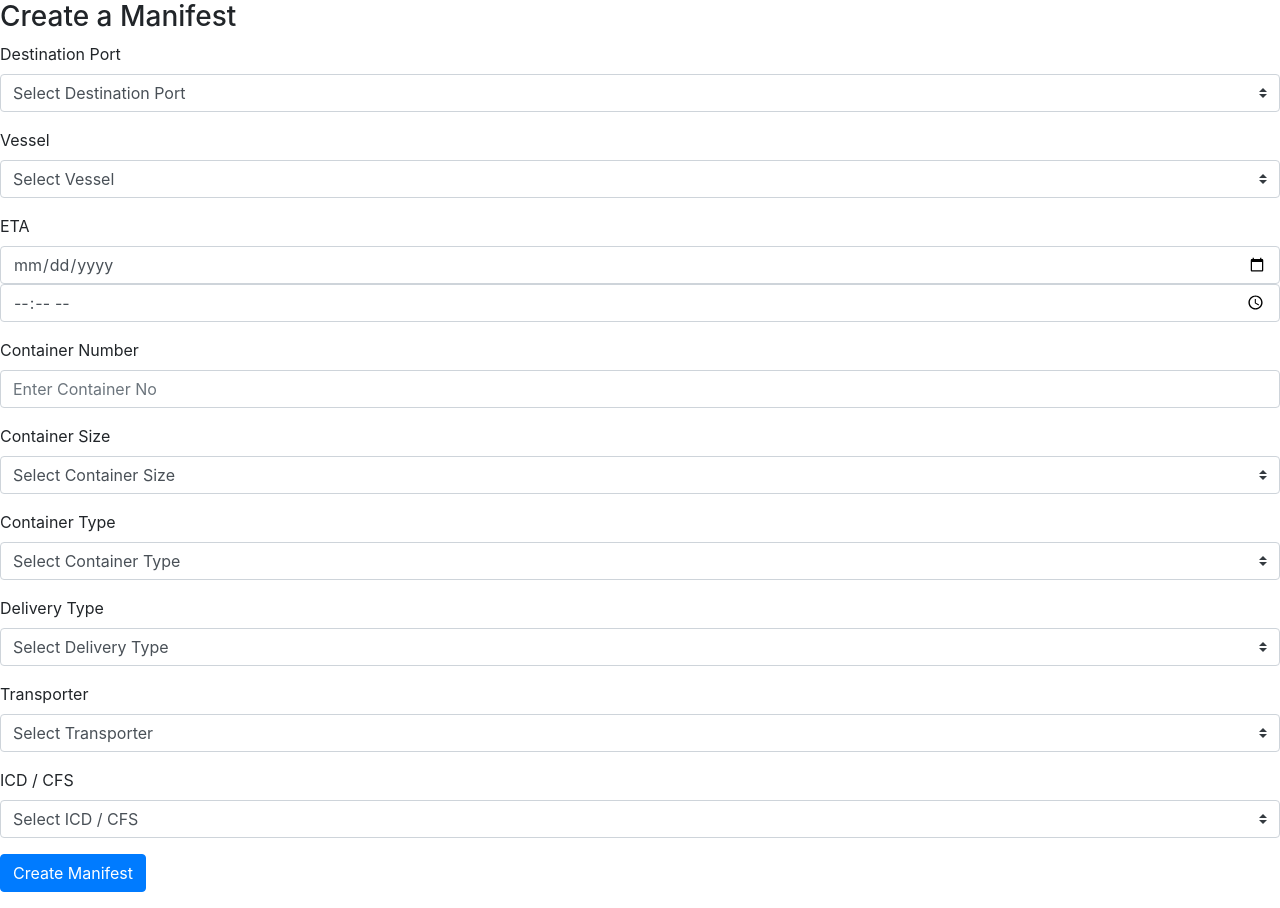
After one commit to sharmad-nachnolkar/movehack-freight, a Django app: page /liner-create-manifest/ in a window 1280 px wide. The commit adds this page. Run offline with Django 3.2, Linux system fonts and the light colour scheme; some libraries are stand-ins or nearby versions.

Commit message:
working on saving liner manifest to flat file and displaying list

```diff
--- /dev/null
+++ b/efr8/constants.py
@@ -0,0 +1,47 @@
+ports_list = [
+    {'id': 1, 'name': 'Jamshedpur'},
+    {'id': 2, 'name': 'Delhi'},
+    {'id': 3, 'name': 'Kochi'},
+]
+
+vessels_list = [
+    {'id': 1, 'name': 'INI-221'},
+    {'id': 2, 'name': 'INI-902'},
+    {'id': 3, 'name': 'INI-82'},
+]
+
+container_size_list = [
+    {'id': 20, 'name': '20 feet'},
+    {'id': 40, 'name': '40 feet'},
+]
+
+container_type_list = [
+    {'id': 1, 'name': 'DRY'},
+    {'id': 2, 'name': 'HDRY'},
+    {'id': 3, 'name': 'REEF'},
+    {'id': 4, 'name': 'OPEN'},
+]
+
+delivery_type_list = [
+    {'id': 1, 'name': 'ICD-RAIL'},
+    {'id': 2, 'name': 'ICD-TRUCK'},
+    {'id': 3, 'name': 'CFS-TRUCK'},
+    {'id': 4, 'name': 'DPD-CFS'},
+    {'id': 5, 'name': 'DPD-DIRECT'},
+]
+
+transporter_list = [
+    {'id': 1, 'name': 'RAIL_OPERATOR-1'},
+    {'id': 2, 'name': 'RAIL_OPERATOR-2'},
+    {'id': 3, 'name': 'CFS_OPERATOR-1'},
+    {'id': 4, 'name': 'CFS_OPERATOR-2'},
+    {'id': 5, 'name': 'OTHERS'},
+]
+
+icd_cfs_list = [
+    {'id': 1, 'name': 'Jamshedpur'},
+    {'id': 2, 'name': 'Delhi'},
+    {'id': 3, 'name': 'Kochi'},
+]
+
+LINER_MANIFEST_FILE_NAME = 'liner_manifest.json'
--- /dev/null
+++ b/efr8/static/efr8/js/create_manifest.js
@@ -0,0 +1,28 @@
+function create_liner_manifest(){
+    debugger
+    var data = {
+        destination_port: $('#destination_port').val(),
+        vessel: $('#vessel').val(),
+        eta_date: $('#eta_date').val(),
+        eta_time: $('#eta_time').val(),
+        container_number: $('#container_number').val(),
+        container_size: $('#container_size').val(),
+        container_type: $('#container_type').val(),
+        delivery_type: $('#delivery_type').val(),
+        transporter: $('#transporter').val(),
+        icd_cfs: $('#icd_cfs').val()
+    }
+    $.ajax({
+        type: 'POST',
+        url: '',
+        data: data,
+        dataType: 'json',
+        success: function(data) {
+            window.location.href = '/liner/'
+        },
+        error:function(data, error){
+          console.log(error)
+        }
+    });
+    return false
+}
--- a/efr8/templates/efr8/base.html
+++ b/efr8/templates/efr8/base.html
@@ -12,7 +12,9 @@
     {% endblock loader %}
     {% block main %}
     {% endblock main %}
-
+    <script type="text/javascript">
+        CSRF_TOKEN = '{{ csrf_token }}'
+    </script>
     {% block js %}
       <script src="https://ajax.googleapis.com/ajax/libs/jquery/2.0.3/jquery.min.js"></script>
       <script src="https://cdnjs.cloudflare.com/ajax/libs/twitter-bootstrap/4.1.3/js/bootstrap.bundle.min.js"></script>
--- a/efr8/templates/efr8/liner.html
+++ b/efr8/templates/efr8/liner.html
@@ -3,7 +3,8 @@
 
 {% block main %}
 <div class="jumbotron">
-  <h1 class="display-4">Welcome to Liner Login</h1>
+  <a role="button" class="btn btn-dark" href="/liner-create-manifest/">Create Manifest</a>
+  <a role="button" class="btn btn-dark" href="/liner-view-manifests/">View / Edit Manifest</a>
 </div>
 
 {% endblock main%}
--- /dev/null
+++ b/efr8/templates/efr8/liner_create_manifest.html
@@ -0,0 +1,90 @@
+{% extends 'efr8/base.html' %}
+{% load staticfiles %}
+
+{% block main %}
+<h3>Create a Manifest</h3>
+<form>
+  <div class="form-group">
+  <label for="destination_port">Destination Port</label>
+    <select id="destination_port" class="custom-select">
+        <option selected disabled>Select Destination Port</option>
+        {% for option in ports_list %}
+          <option value='{{option.name}}'>{{option.name}}</option>
+        {% endfor %}
+    </select>
+  </div>
+  <div class="form-group">
+    <label for="vessel">Vessel</label>
+    <select id="vessel" class="custom-select">
+        <option selected disabled>Select Vessel</option>
+        {% for option in vessels_list %}
+          <option value='{{option.name}}'>{{option.name}}</option>
+        {% endfor %}
+    </select>
+  </div>
+  <div class="form-group">
+    <label for="eta_date">ETA</label>
+    <input id="eta_date" type="date" name="ETA" max="3000-12-31"
+            min="1000-01-01" class="form-control">
+    <input id="eta_time" type="time" name="ETA" class="form-control">
+  </div>
+  <div class="form-group">
+    <label for="container_number">Container Number</label>
+    <input id="container_number" type="text" class="form-control" id="container_id" aria-describedby="containerHelp" placeholder="Enter Container No">
+  </div>
+  <div class="form-group">
+    <label for="container_size">Container Size</label>
+    <select id="container_size" class="custom-select">
+        <option selected disabled>Select Container Size</option>
+        {% for option in container_size_list %}
+          <option value='{{option.name}}'>{{option.name}}</option>
+        {% endfor %}
+    </select>
+  </div>
+  <div class="form-group">
+    <label for="container_type">Container Type</label>
+    <select id="container_type" class="custom-select">
+        <option selected disabled>Select Container Type</option>
+        {% for option in container_type_list %}
+          <option value='{{option.name}}'>{{option.name}}</option>
+        {% endfor %}
+    </select>
+  </div>
+  <div class="form-group">
+    <label for="delivery_type">Delivery Type</label>
+    <select id="delivery_type" class="custom-select">
+        <option selected disabled>Select Delivery Type</option>
+        {% for option in delivery_type_list %}
+          <option value='{{option.name}}'>{{option.name}}</option>
+        {% endfor %}
+    </select>
+  </div>
+  <div class="form-group">
+    <label for="transporter">Transporter</label>
+    <select id="transporter" class="custom-select">
+        <option selected disabled>Select Transporter</option>
+        {% for option in transporter_list %}
+          <option value='{{option.name}}'>{{option.name}}</option>
+        {% endfor %}
+    </select>
+  </div>
+  <div class="form-group">
+    <label for="icd_cfs">ICD / CFS</label>
+    <select id="icd_cfs" class="custom-select">
+        <option selected disabled>Select ICD / CFS</option>
+        {% for option in icd_cfs_list %}
+          <option value='{{option.name}}'>{{option.name}}</option>
+        {% endfor %}
+    </select>
+  </div>
+  <button class="btn btn-primary" onclick="create_liner_manifest()">Create Manifest</button>
+</form>
+
+{% endblock main%}
+{% block js %}
+  {{block.super}}
+  <script type="text/javascript">
+        CSRF_TOKEN = '{{ csrf_token }}'
+  </script>
+  <script type="text/javascript" src="{% static 'efr8/js/create_manifest.js' %}"></script>
+{% endblock js %}
--- a/efr8/urls.py
+++ b/efr8/urls.py
@@ -5,6 +5,8 @@ from . import views
 urlpatterns = [
     url(r'^$', views.home,name='home'),
     url(r'^liner/$', views.liner,name='liner'),
+    url(r'^liner-create-manifest/$', views.liner_create_manifest,name='liner_create_manifest'),
+    url(r'^liner-view-manifests/$', views.liner_view_manifests,name='liner_view_manifests'),
     url(r'^port/$', views.port,name='port'),
     url(r'^transporter/$', views.transporter,name='transporter'),
 ]
--- a/efr8/views.py
+++ b/efr8/views.py
@@ -1,8 +1,13 @@
 # -*- coding: utf-8 -*-
 from __future__ import unicode_literals
 
-from django.shortcuts import render
-
+from django.shortcuts import render, render_to_response, redirect
+from django.template import RequestContext
+from django.views.decorators.csrf import csrf_exempt
+from django.http import HttpResponse
+import json
+from constants import ports_list, vessels_list, container_size_list, container_type_list, delivery_type_list, transporter_list, icd_cfs_list, LINER_MANIFEST_FILE_NAME
+from utils import write_to_file, read_from_file
 
 # Create your views here.
 def home(request):
@@ -13,9 +18,34 @@ def liner(request):
     return render(request, 'efr8/liner.html')
 
 
+@csrf_exempt
+def liner_create_manifest(request):
+    if request.method == 'GET':
+        return render_to_response('efr8/liner_create_manifest.html', {
+        'ports_list': ports_list,
+        'vessels_list': vessels_list,
+        'container_size_list': container_size_list,
+        'container_type_list': container_type_list,
+        'delivery_type_list': delivery_type_list,
+        'transporter_list': transporter_list,
+        'icd_cfs_list': icd_cfs_list,
+        })
+    else:
+        data = [request.POST]
+        write_to_file(data, LINER_MANIFEST_FILE_NAME)
+        return HttpResponse(json.dumps({'success': True}))
+
+
 def transporter(request):
     return render(request, 'efr8/transporter.html')
 
 
+def liner_view_manifests(request):
+    data = read_from_file(LINER_MANIFEST_FILE_NAME)
+    return render_to_response('efr8/liner_view_manifests.html', {
+        'manifest_list': data
+    })
+
+
 def port(request):
     return render(request, 'efr8/port.html')
--- a/movehack/settings.py
+++ b/movehack/settings.py
@@ -25,7 +25,7 @@ SECRET_KEY = '2vgbn%wkth%wbt7$m=2e_i6rd4vupv!a!ng^9^4lhs^1z@kd)c'
 # SECURITY WARNING: don't run with debug turned on in production!
 DEBUG = True
 
-ALLOWED_HOSTS = ['13.126.30.165', 'efr8.in']
+ALLOWED_HOSTS = ['13.126.30.165', 'efr8.in', 'localhost']
 
 
 # Application definition
```
Also changed, not shown: efr8/templates/efr8/liner_view_manifests.html (added, +80 -0 lines), efr8/utils.py (added, +27 -0 lines), 4 other files.
